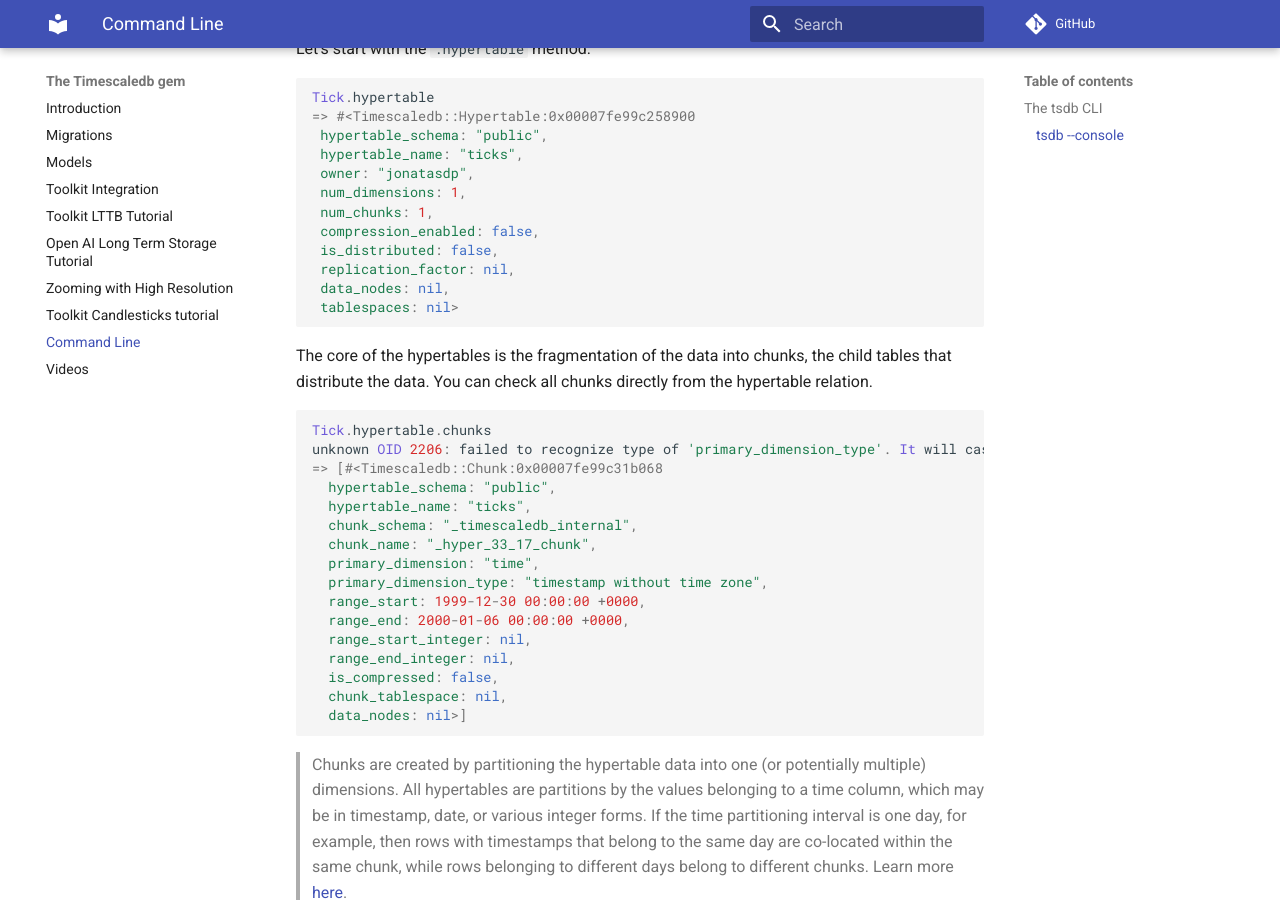
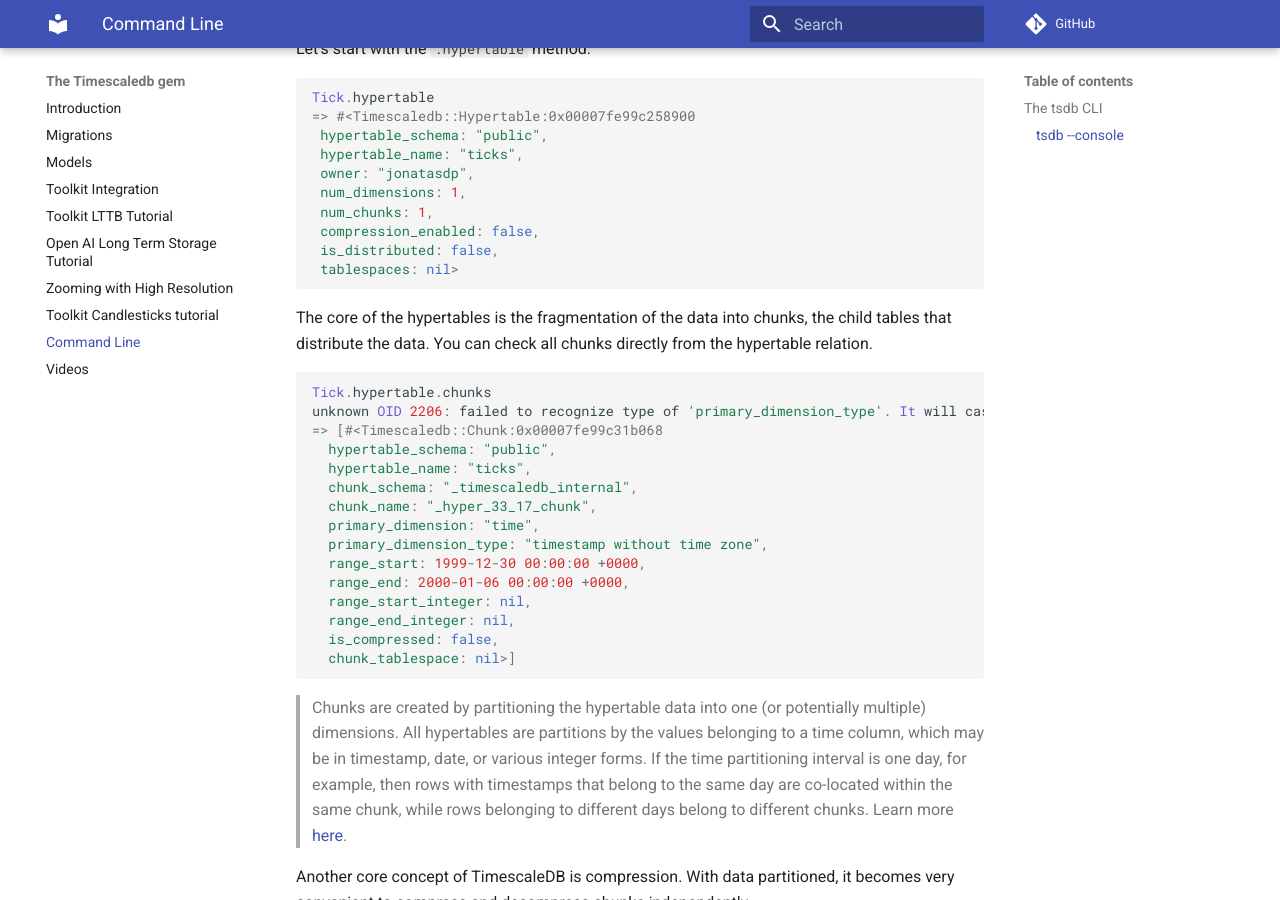
Before and after one commit to jonatas/timescaledb, an MkDocs documentation site: the page built from docs/command_line.md, in a window 1280 px wide and 900 px high, scrolled down 1753 px. Built offline with MkDocs 1.6.1 and Material for MkDocs 9.7.7, drawn with Linux system fonts in a browser that asks for light colours; comment, search, counter and statistics services are not loaded.

Commit message:
Remove replication_factor references

````diff
--- a/docs/command_line.md
+++ b/docs/command_line.md
@@ -97,8 +97,6 @@ Tick.hypertable
  num_chunks: 1,
  compression_enabled: false,
  is_distributed: false,
- replication_factor: nil,
- data_nodes: nil,
  tablespaces: nil>
 ```
 
@@ -119,8 +117,7 @@ unknown OID 2206: failed to recognize type of 'primary_dimension_type'. It will
   range_start_integer: nil,
   range_end_integer: nil,
   is_compressed: false,
-  chunk_tablespace: nil,
-  data_nodes: nil>]
+  chunk_tablespace: nil>]
 ```
 
 > Chunks are created by partitioning the hypertable data into one
````
Also changed, not shown: 2 other files.
